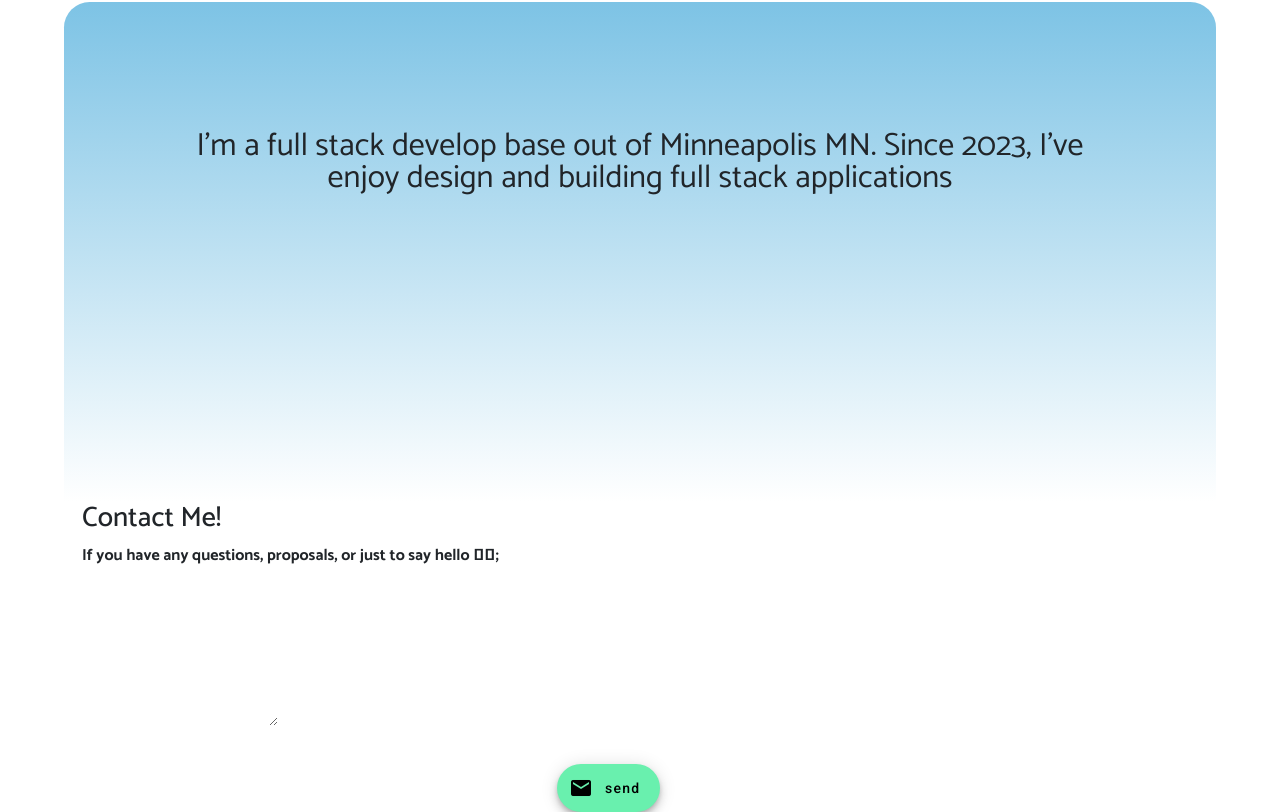
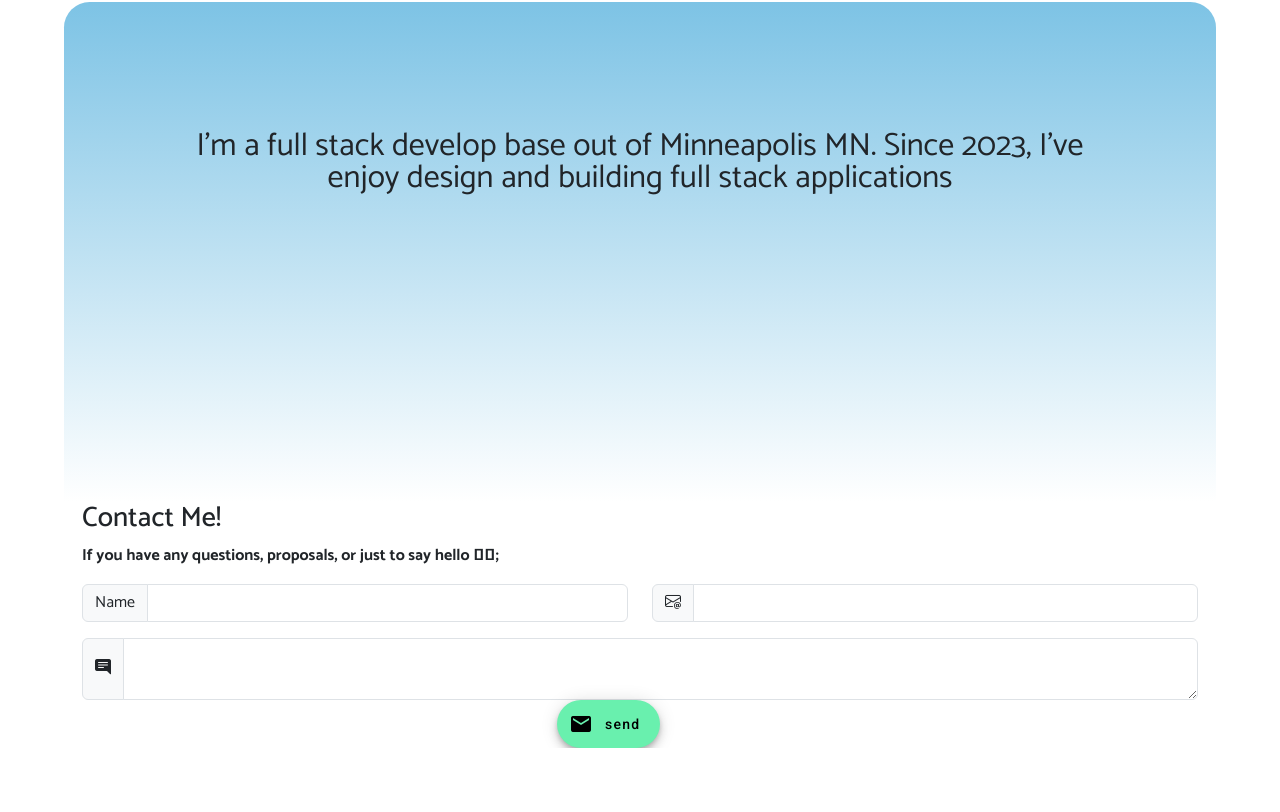
Before and after one commit to Alcamara/portfolio, an Angular app: page / in a window 1280 px wide. Shown: the part 854-1666 px from the top of the page. After the commit the page ends 1602 px from the top, so only its background shows below. Built offline with nearby package versions, Linux system fonts and the light colour scheme.

Commit message:
removed mat-field elements

```diff
--- a/src/app/pages/main/main/main.component.html
+++ b/src/app/pages/main/main/main.component.html
@@ -43,23 +43,26 @@
             </div>
             <div class="row">
                 <div class="col">
-                    <mat-form-field appearance="outline">
-                        <mat-label>Name</mat-label>
-                        <input matInput>
-                    </mat-form-field>
+                    <div class="input-group mb-3">
+                        <span class="input-group-text" id="basic-addon1">Name</span>
+                        <input type="text" class="form-control"  aria-label="Name">
+                    </div>
                 </div>
                 <div class="col">
-                    <mat-form-field appearance="outline">
-                        <mat-label>Email</mat-label>
-                        <input matInput>
-                    </mat-form-field>
+                    <div class="input-group mb-3">
+                        <span class="input-group-text" id="basic-addon1"><i class="bi bi-envelope-at"></i></span>
+                        <input type="text" class="form-control" aria-label="email">
+                    </div>
                 </div>
             </div>
             <div class="row">
                 <div class="col">
-                    <mat-form-field appearance="outline">
-                        <textarea matInput placeholder="Enter Message"></textarea>
-                    </mat-form-field>
+                    <div class="input-group">
+                        <span class="input-group-text">
+                            <i class="bi bi-chat-right-text-fill"></i>
+                        </span>
+                        <textarea class="form-control" aria-label="With textarea"></textarea>
+                      </div>
                 </div>
             </div>
             <div class="row">
```
